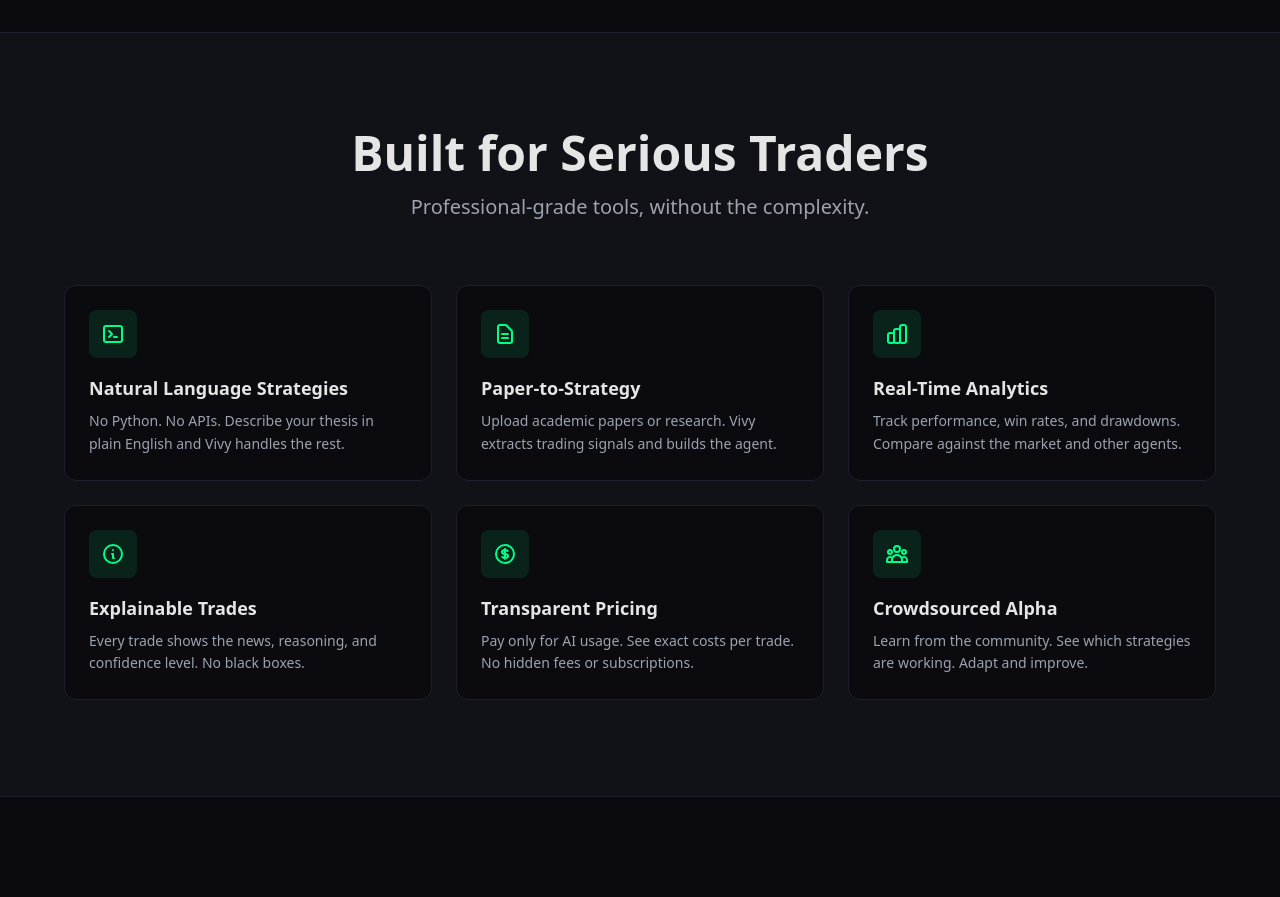
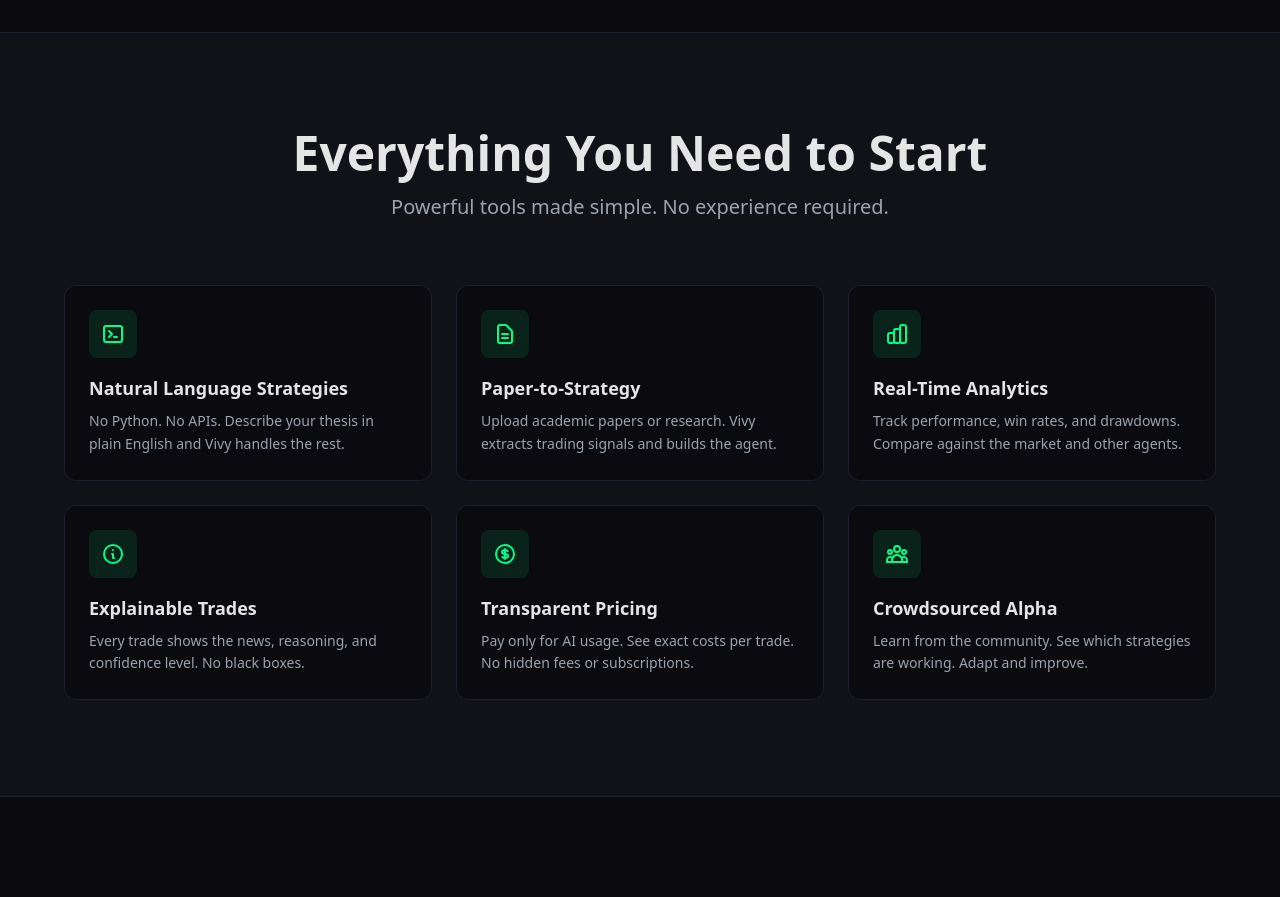
Before and after one commit to light-87/FInVI, a Next.js app in the folder ai-trading-arena/: page / in a window 1280 px wide. Shown: the part 2160-3057 px from the top of the page. Built offline with nearby package versions, Linux system fonts and the light colour scheme.

Commit message:
Change features section heading to be more welcoming

```diff
--- a/ai-trading-arena/src/app/page.tsx
+++ b/ai-trading-arena/src/app/page.tsx
@@ -281,10 +281,10 @@ export default function Home() {
         <div className="max-w-6xl mx-auto">
           <div className="text-center mb-16">
             <h2 className="text-3xl md:text-5xl font-bold font-display text-text-primary mb-4">
-              Built for Serious Traders
+              Everything You Need to Start
             </h2>
             <p className="text-xl text-text-secondary">
-              Professional-grade tools, without the complexity.
+              Powerful tools made simple. No experience required.
             </p>
           </div>
 
```
